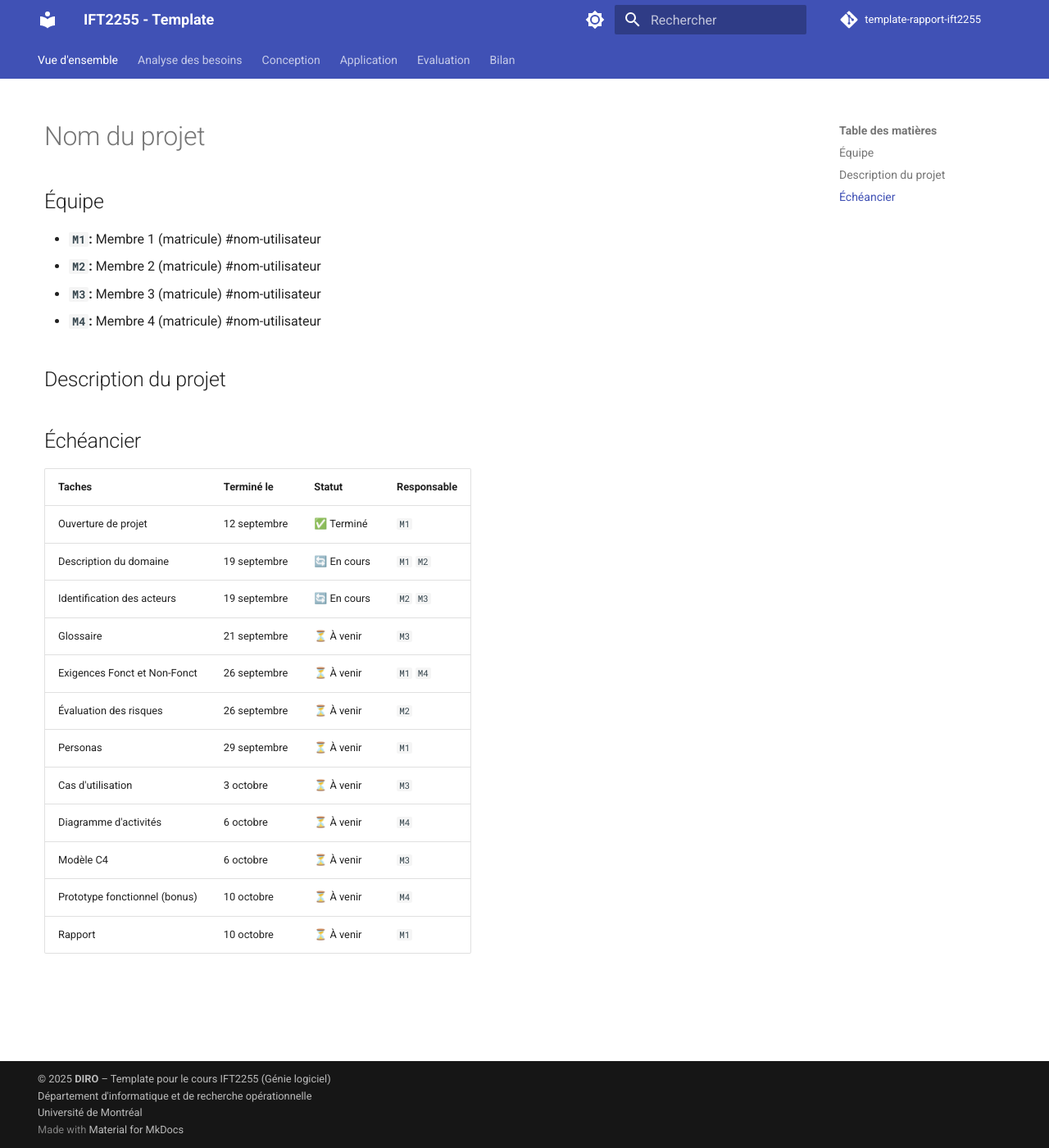
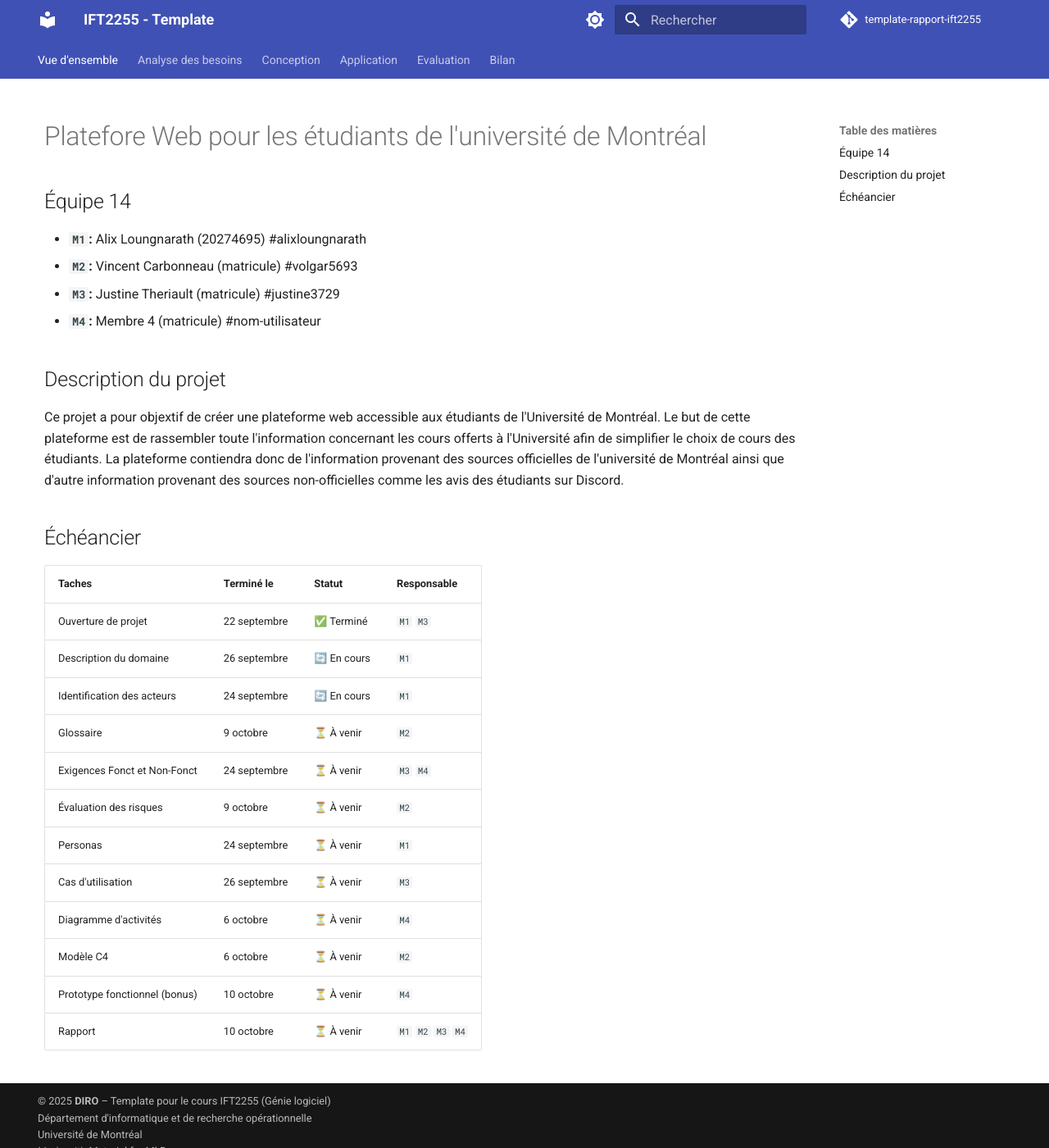
Before and after one commit to jujutheriault/IFT2255_Devoir1, an MkDocs documentation site: the page built from docs/index.md, in a window 1280 px wide and 1400 px high. Shown: the whole window at 82% size. Built offline with MkDocs 1.6.1 and Material for MkDocs 9.7.7, drawn with Linux system fonts in a browser that asks for light colours; comment, search, counter and statistics services are not loaded.

Commit message:
Description Projet + Échéancier

```diff
--- a/docs/index.md
+++ b/docs/index.md
@@ -10,30 +10,31 @@ title: Vue d'ensemble
     }
 </style>
 
-# Nom du projet
+# Platefore Web pour les étudiants de l'université de Montréal
 
-## Équipe
+## Équipe 14
 
-- **`M1`:** Membre 1 (matricule) #nom-utilisateur
-- **`M2`:** Membre 2 (matricule) #nom-utilisateur
-- **`M3`:** Membre 3 (matricule) #nom-utilisateur
+- **`M1`:** Alix Loungnarath (20274695) #alixloungnarath
+- **`M2`:** Vincent Carbonneau (matricule) #volgar5693
+- **`M3`:** Justine Theriault (matricule) #justine3729
 - **`M4`:** Membre 4 (matricule) #nom-utilisateur
 
 ## Description du projet
+Ce projet a pour objextif de créer une plateforme web accessible aux étudiants de l'Université de Montréal. Le but de cette plateforme est de rassembler toute l'information concernant les cours offerts à l'Université afin de simplifier le choix de cours des étudiants. La plateforme contiendra donc de l'information provenant des sources officielles de l'université de Montréal ainsi que d'autre information provenant des sources non-officielles comme les avis des étudiants sur Discord.
 
 ## Échéancier
 
 | Taches                        | Terminé le    | Statut      | Responsable  |
 |-------------------------------|---------------|-------------|--------------|
-| Ouverture de projet           | 12 septembre  | ✅ Terminé  | `M1`         |
-| Description du domaine        | 19 septembre  | 🔄 En cours | `M1` `M2`    |
-| Identification des acteurs    | 19 septembre  | 🔄 En cours | `M2` `M3`    |
-| Glossaire                     | 21 septembre  | ⏳ À venir  | `M3`         |
-| Exigences Fonct et Non-Fonct  | 26 septembre  | ⏳ À venir  | `M1` `M4`    |
-| Évaluation des risques        | 26 septembre  | ⏳ À venir  | `M2`         |
-| Personas                      | 29 septembre  | ⏳ À venir  | `M1`         |
-| Cas d'utilisation             | 3 octobre     | ⏳ À venir  | `M3`         |
+| Ouverture de projet           | 22 septembre  | ✅ Terminé  |  `M1` `M3`   |
+| Description du domaine        | 26 septembre  | 🔄 En cours | `M1`         |
+| Identification des acteurs    | 24 septembre  | 🔄 En cours | `M1`         |
+| Glossaire                     | 9 octobre     | ⏳ À venir  | `M2`         |
+| Exigences Fonct et Non-Fonct  | 24 septembre  | ⏳ À venir  | `M3` `M4`    |
+| Évaluation des risques        | 9 octobre     | ⏳ À venir  | `M2`         |
+| Personas                      | 24 septembre  | ⏳ À venir  | `M1`         |
+| Cas d'utilisation             | 26 septembre  | ⏳ À venir  | `M3`         |
 | Diagramme d'activités         | 6 octobre     | ⏳ À venir  | `M4`         |
-| Modèle C4                     | 6 octobre     | ⏳ À venir  | `M3`         |
+| Modèle C4                     | 6 octobre     | ⏳ À venir  | `M2`         |
 | Prototype fonctionnel (bonus) | 10 octobre    | ⏳ À venir  | `M4`         |
-| Rapport                       | 10 octobre    | ⏳ À venir  | `M1`         |
+| Rapport                       | 10 octobre    | ⏳ À venir  | `M1` `M2` `M3` `M4` |
```
